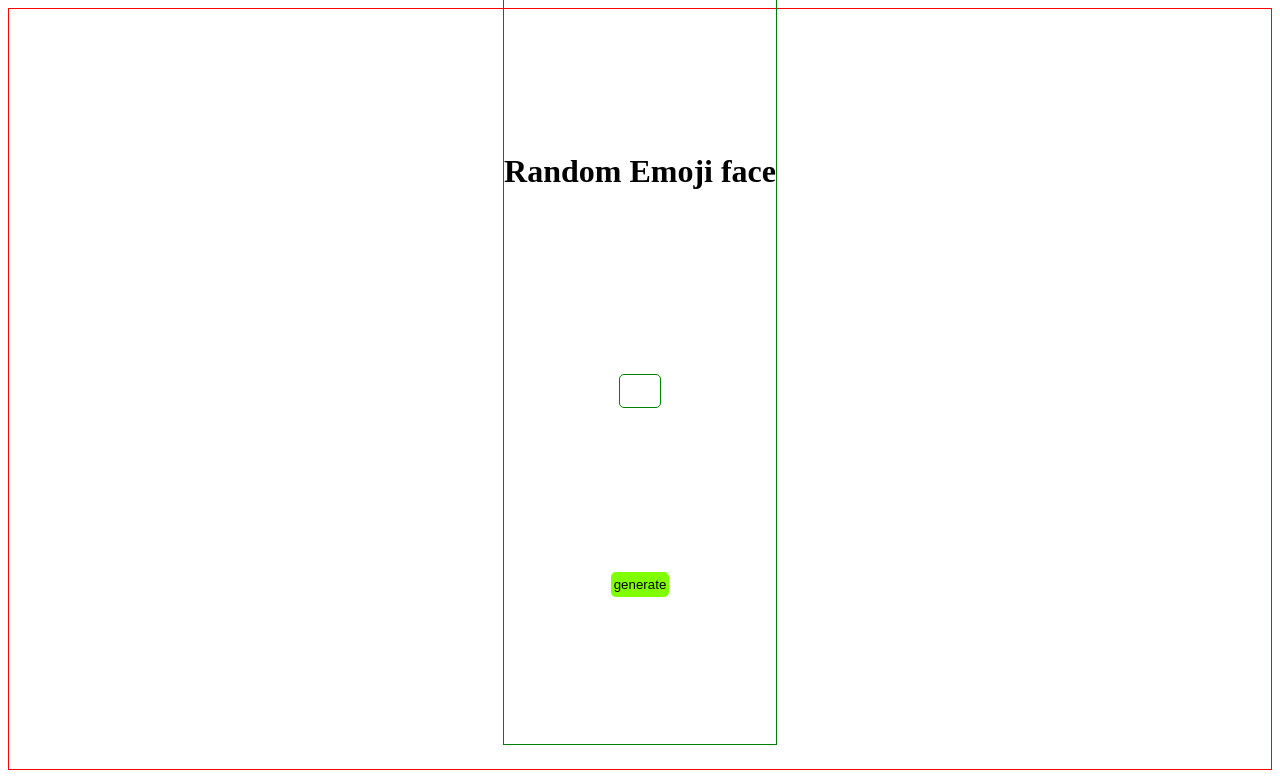
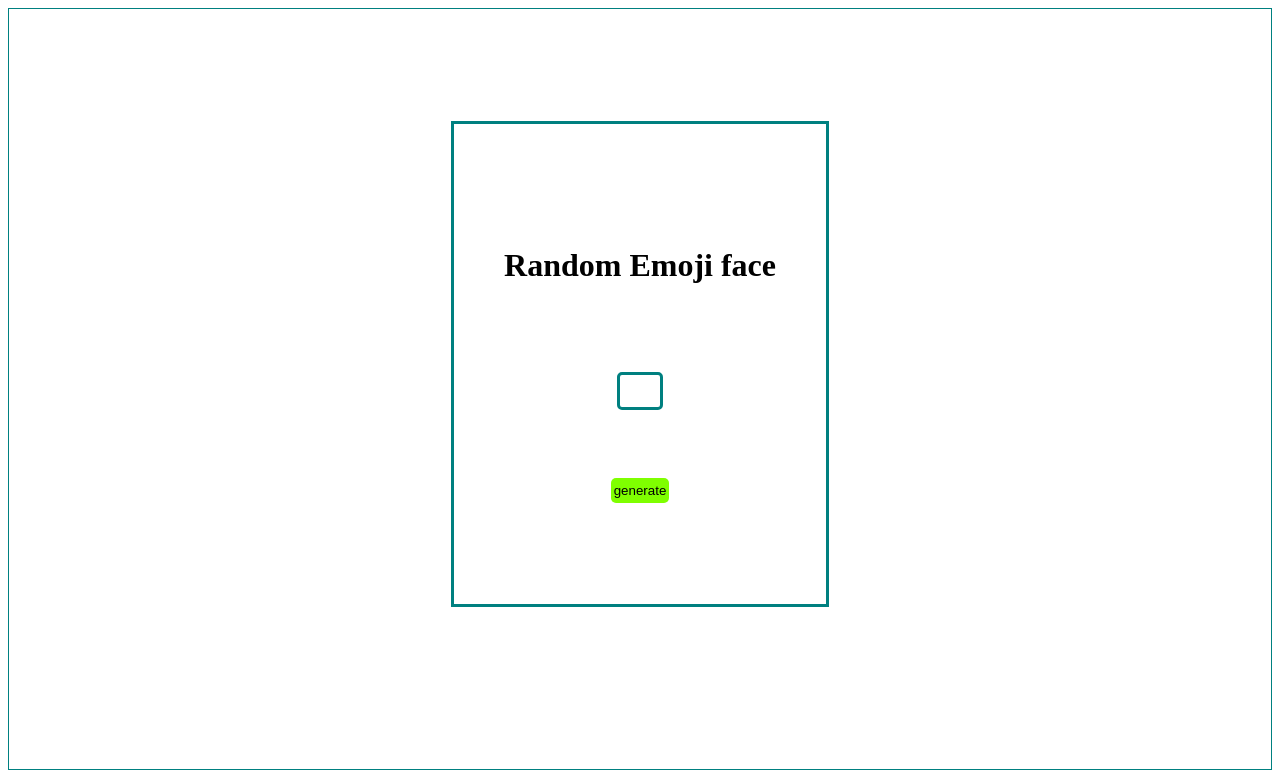
Before and after one commit to AshleyAlpha/random_emoji, a plain HTML site: page emoji.html in a window 1280 px wide. Drawn offline with Linux system fonts and the light colour scheme.

Commit message:
odified the css file on border of the container

```diff
--- a/emoji.css
+++ b/emoji.css
@@ -3,15 +3,16 @@
 }
 
 body{
-    border: 1px solid red;
+    border: 1px solid teal;
     height: 95vh;
     display: flex;
     justify-content: center;
     align-items:center;
 }
 .container{
-    border: 1px solid green;
-    height: 100%;
+    border: 3px solid teal;
+    padding: 50px;
+    height: 50%;
     display:flex;
     flex-direction: column;
     justify-content: center;
@@ -20,7 +21,7 @@ body{
     margin-bottom:50px;
 }
 #face{
-    border: 1px solid green;
+    border: 3px solid teal;
     border-radius:5px;
     width:15%;
     height: 2em;
--- a/emoji.html
+++ b/emoji.html
@@ -4,7 +4,7 @@
 <head>
     <meta charset="UTF-8">
     <meta name="viewport" content="width=device-width, initial-scale=1.0">
-    <title>Emoji</title>
+    <title>Random Emoji</title>
     <link rel="stylesheet" href="./emoji.css">
 </head>
 
```
